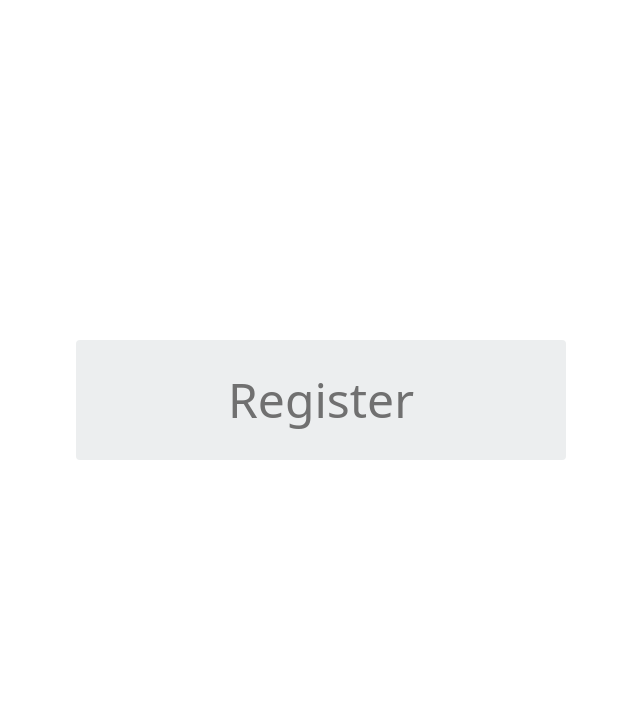
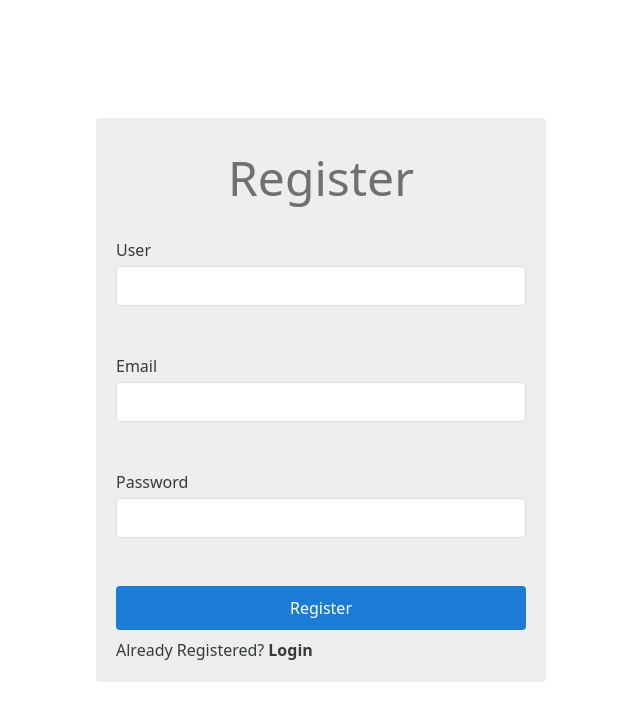
Before and after one commit to zahra-hanifi/arvan-challenge, a Vue app: page /auth/register in a window 1280 px wide. Shown: the top 720 px of the page, without its empty margins (319-959 px from the left). Built offline with nearby package versions, Linux system fonts and the light colour scheme.

Commit message:
Completed register page's ui

```diff
--- a/src/pages/auth/register.vue
+++ b/src/pages/auth/register.vue
@@ -1,11 +1,85 @@
-<script setup></script>
+<script setup>
+import CInput from '../../components/general/CInput.vue'
+import CBtn from '../../components/general/CBtn.vue'
+import CForm from '../../components/general/CForm.vue'
+import { ref } from 'vue'
+import { hasValue, isEmail } from '../../utils/validations.js'
+
+const formData = ref({
+  username: '',
+  email: '',
+  password: '',
+})
+
+const validations = ref({
+  username: [
+    {
+      rule: hasValue,
+      message: 'Required field',
+    },
+  ],
+  email: [
+    {
+      rule: hasValue,
+      message: 'Required field',
+    },
+    {
+      rule: isEmail,
+      message: 'Wrong email format',
+    },
+  ],
+  password: [
+    {
+      rule: hasValue,
+      message: 'Required field',
+    },
+  ],
+})
+const formRef = ref(null)
+
+async function register() {
+  const formIsValid = await formRef.value?.validateAll()
+  if (!formIsValid) return
+}
+</script>
 
 <template>
   <div class="min-h-screen flex justify-center items-center">
-    <div class="p-5 bg-grey-300 rounded flex flex-col gap-y-5">
-      <div class="text-[#707070] text-5xl my-4 w-full sm:w-[450px] text-center">
-        Register
+    <CForm
+      ref="formRef"
+      class="p-5 bg-grey-300 rounded flex flex-col gap-y-5 w-full sm:max-w-[450px]"
+      @submit="register"
+    >
+      <div class="text-[#707070] text-5xl my-4 text-center">Register</div>
+
+      <CInput
+        v-model="formData.username"
+        label="User"
+        :validations="validations.username"
+      />
+
+      <CInput
+        v-model="formData.email"
+        label="Email"
+        :validations="validations.email"
+      />
+
+      <CInput
+        v-model="formData.password"
+        label="Password"
+        type="password"
+        :validations="validations.password"
+      />
+
+      <div class="flex flex-col gap-y-2">
+        <CBtn @click="register">Register</CBtn>
+
+        <div class="text-base flex items-center gap-x-1 text-grey-800">
+          Already Registered?
+
+          <a href="/auth/login" class="font-bold">Login</a>
+        </div>
       </div>
-    </div>
+    </CForm>
   </div>
 </template>
--- a/src/utils/validations.js
+++ b/src/utils/validations.js
@@ -30,3 +30,16 @@ export function validate(validations, value, inputId) {
 
   return { status, error }
 }
+
+export function isNullOrUndefined(value) {
+  return value === undefined || value === null
+}
+
+export function hasValue(value) {
+  return !isNullOrUndefined(value) && !!value.length
+}
+
+export function isEmail(value) {
+  const reg = /^[a-zA-Z0-9._%-]+@\w+([.-]?\w+)*(\.\w{2,20})+$/
+  return reg.test(value)
+}
```
